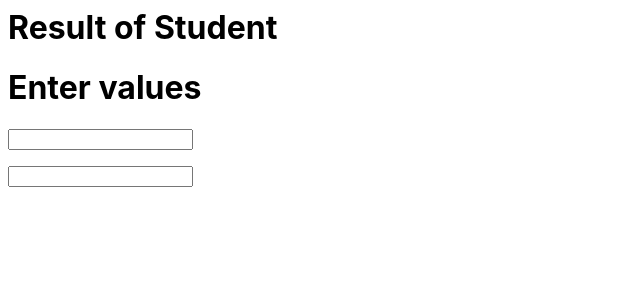
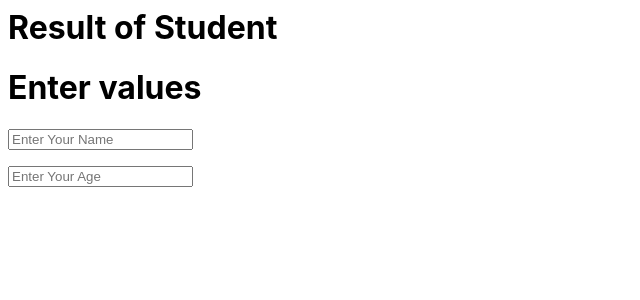
Before and after one commit to ishrar776/react-zcn2yt, a React (Create React App) app: page / in a window 1280 px wide. Shown: the top 300 px of the page, without its empty margins (0-640 px from the left). Built offline with nearby package versions, Linux system fonts and the light colour scheme.

Commit message:
1 file modified

```diff
--- a/src/ComB.js
+++ b/src/ComB.js
@@ -14,10 +14,10 @@ export default function ComB(props) {
     <div>
       <h1>Enter values</h1>
       <p>
-        <input type="text" onChange={enterName} />
+        <input type="text" onChange={enterName} placeholder="Enter Your Name" />
       </p>
       <p>
-        <input type="text" onChange={enterAge} />
+        <input type="text" onChange={enterAge} placeholder="Enter Your Age" />
       </p>
 
       <div></div>
```
